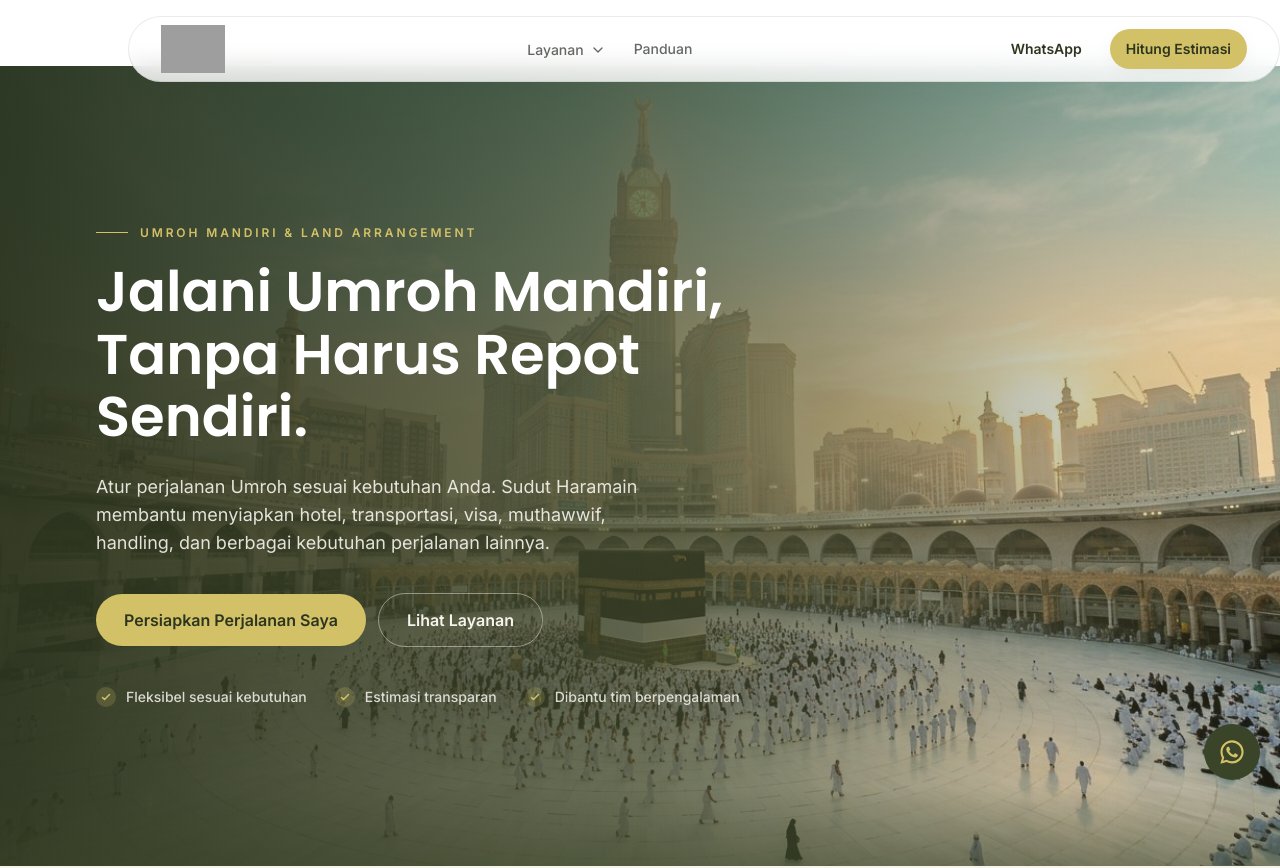
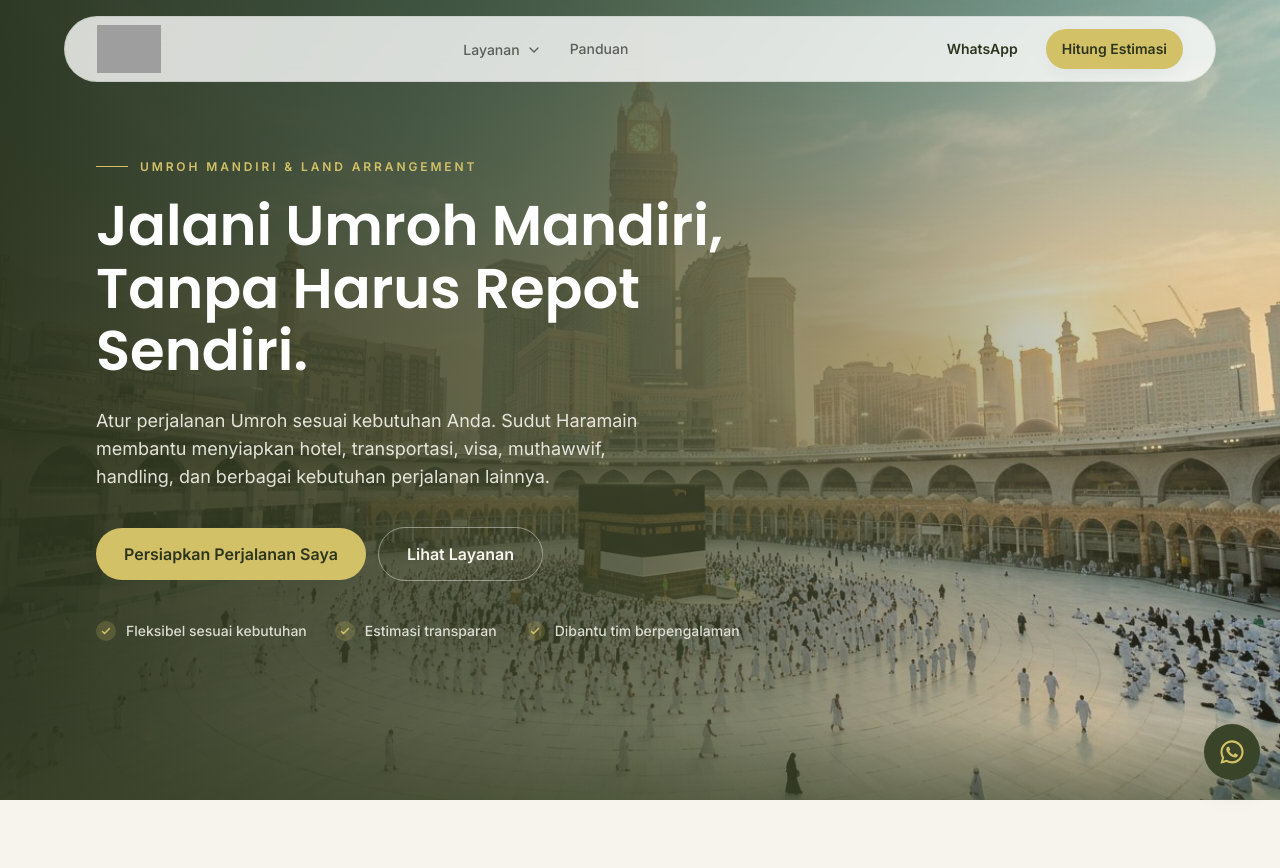
Before and after one commit to adityamzr/sht-web, a Nuxt app: page / in a window 1280 px wide. Shown: the top 868 px of the page. Built offline with nearby package versions, Linux system fonts and the light colour scheme; grey boxes are pictures that could not be loaded.

Commit message:
fix(nav): remove conflicting header position

```diff
--- a/components/SiteHeader.vue
+++ b/components/SiteHeader.vue
@@ -52,7 +52,7 @@ watch(
 
 <template>
   <header
-    class="relative z-50 mx-auto w-[calc(100%-1.5rem)] max-w-[1152px] rounded-2xl border backdrop-blur-md transition-[background-color,box-shadow,border-color,border-radius] duration-300 lg:rounded-full"
+    class="z-50 mx-auto w-[calc(100%-1.5rem)] max-w-[1152px] rounded-2xl border backdrop-blur-md transition-[background-color,box-shadow,border-color,border-radius] duration-300 lg:rounded-full"
     :class="[
       isHome ? 'fixed left-1/2 top-4 -translate-x-1/2' : 'sticky top-4',
       isScrolled ? 'border-sht-olive/10 bg-white/95 shadow-lg shadow-sht-olive/10' : 'border-sht-olive/10 bg-white/80',
```
